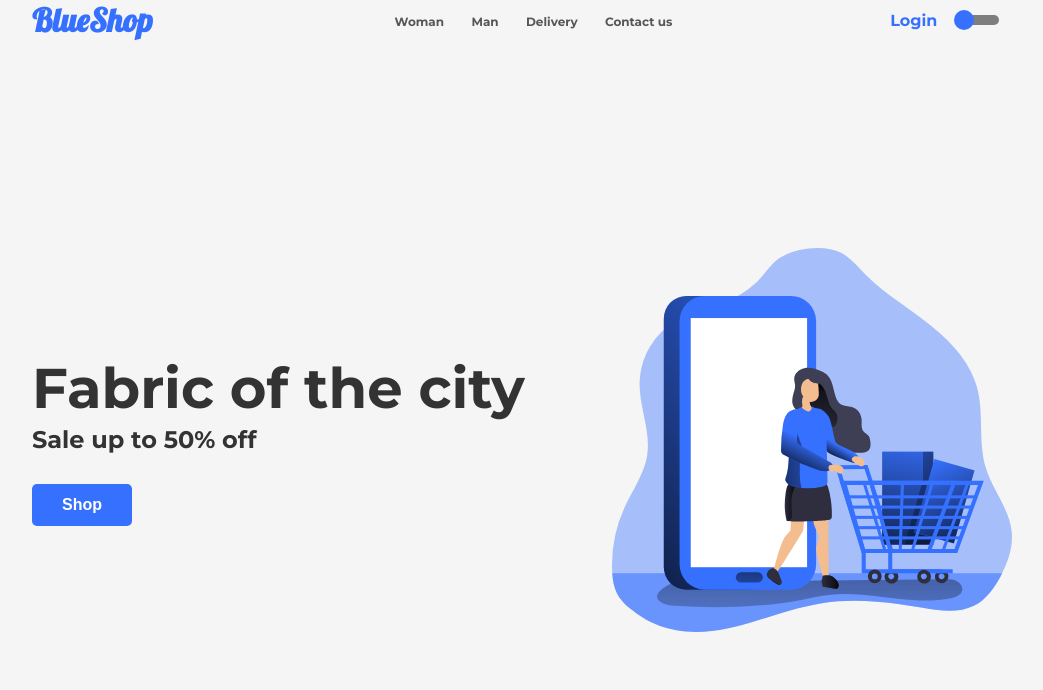
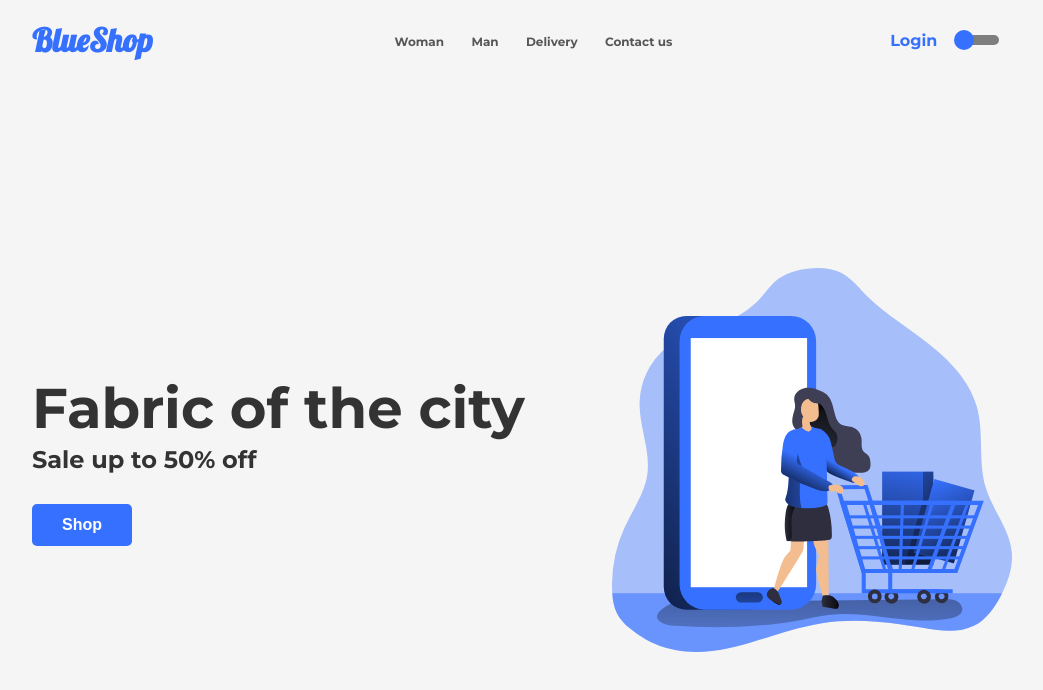
Before and after one commit to eualex/BlueShop, a React (Create React App) app in the folder frontend/: page / in a window 1280 px wide. Shown: the top 690 px of the page, without its empty margins (118-1161 px from the left). Built offline with nearby package versions, Linux system fonts and the light colour scheme; the HTML template or start-up script is replaced by a standard one.

Commit message:
adicionando margin no header

```diff
--- a/frontend/src/components/Header/styles.ts
+++ b/frontend/src/components/Header/styles.ts
@@ -10,4 +10,6 @@ export const Container = styled.div`
   display: flex;
   align-items: center;
   justify-content: space-between;
+
+  margin-top: 20px;
 `;
--- a/frontend/src/components/Main/styles.ts
+++ b/frontend/src/components/Main/styles.ts
@@ -79,6 +79,10 @@ export const ContainerHeader = styled.div`
       }
     }
   }
+
+  /* @media (max-width: 768px) {
+    height: 90vh;
+  } */
 `;
 
 export const Image = styled.img`
```
